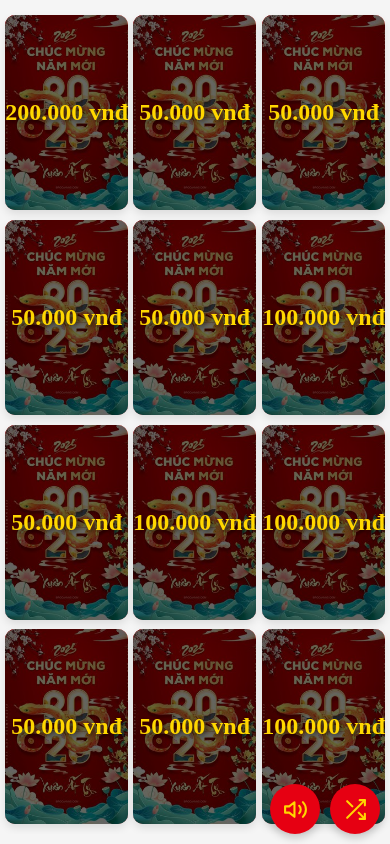
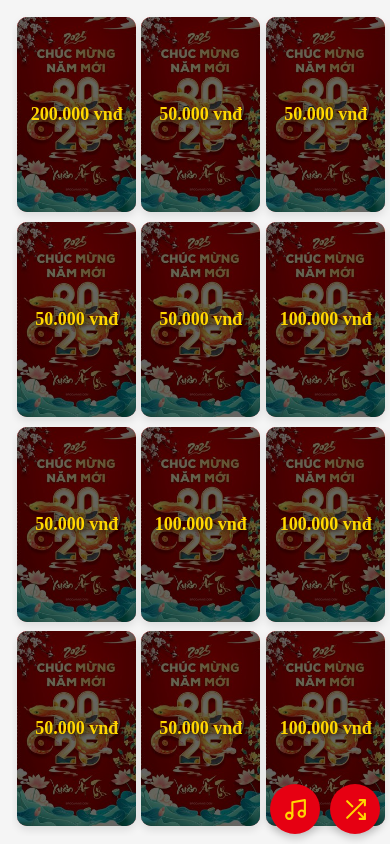
Before and after one commit to chau-nm/lixi2025, a plain HTML site: page index.html in a window 390 px wide. Drawn offline with nearby package versions, Linux system fonts and the light colour scheme.

Commit message:
fix: ui, icon music

```diff
--- a/script.js
+++ b/script.js
@@ -241,4 +241,3 @@ const updateMusicButtonIcon = () => {
 }
 
 initializeGame()
-playMusic()
--- a/style.css
+++ b/style.css
@@ -3,23 +3,21 @@ html {
     margin: 0;
     padding: 0;
     height: 100%;
+    background: #f5f5f5;
     overflow: hidden;
-    background: #f5f5f5;
 }
 
 #app {
-    width: 100vw;
+    padding: 12px;
+    width: calc(100% - 12px);
     height: 100vh;
-    display: flex;
-    justify-content: center;
-    align-items: center;
-    perspective: 1000px;
+    overflow-y: auto;
 }
 
 .lucky-money-wrapper {
     display: grid;
     grid-template-columns: repeat(6, 1fr);
-    gap: 10px;
+    grid-gap: 30px;
     width: 100%;
     padding: 10px;
     box-sizing: border-box;
@@ -169,7 +167,8 @@ html {
     }
 
     .lucky-money-back-content {
-        font-size: 24px;
+        font-size: 18px;
+        text-align: center;
     }
 
 
```
